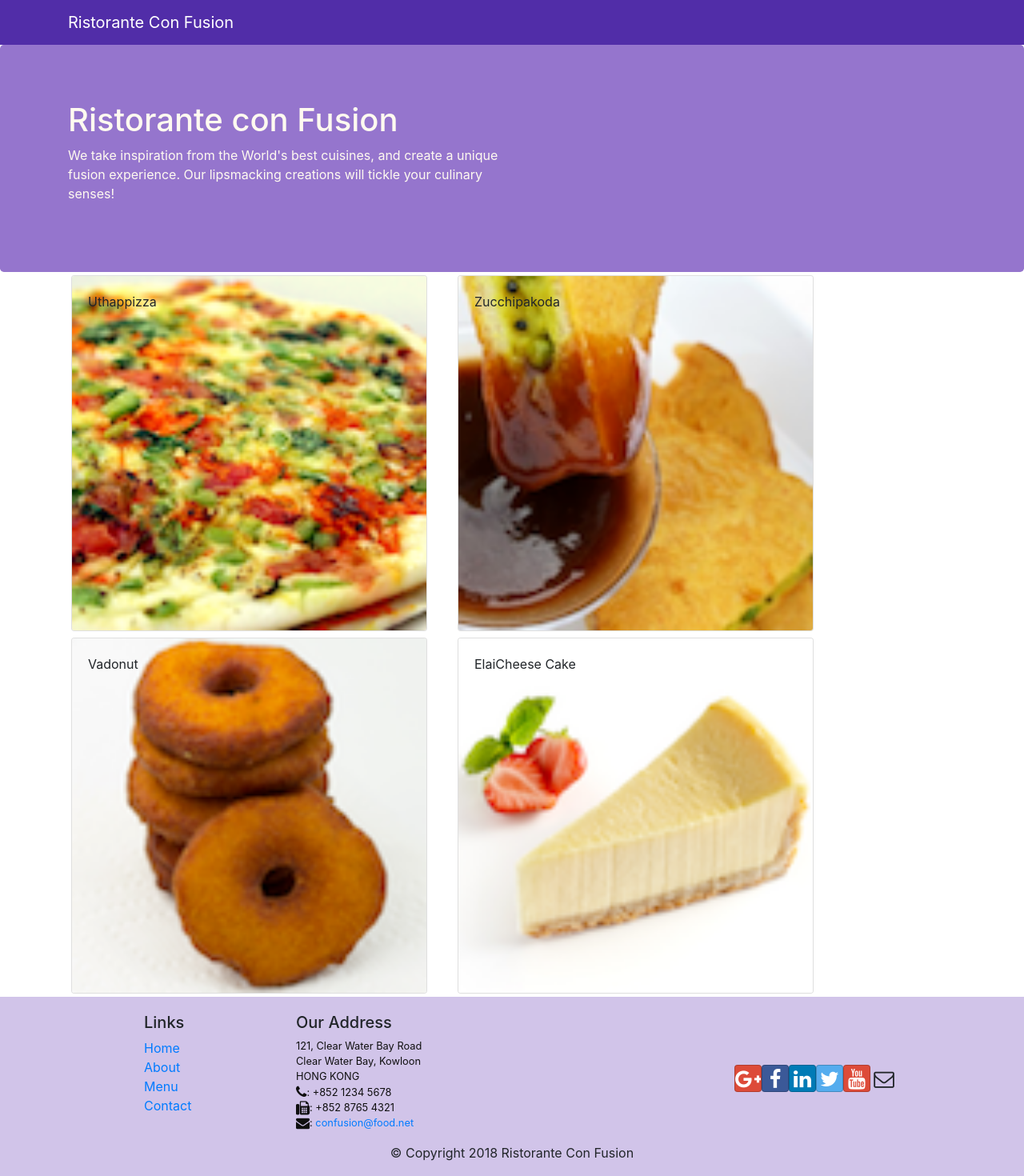
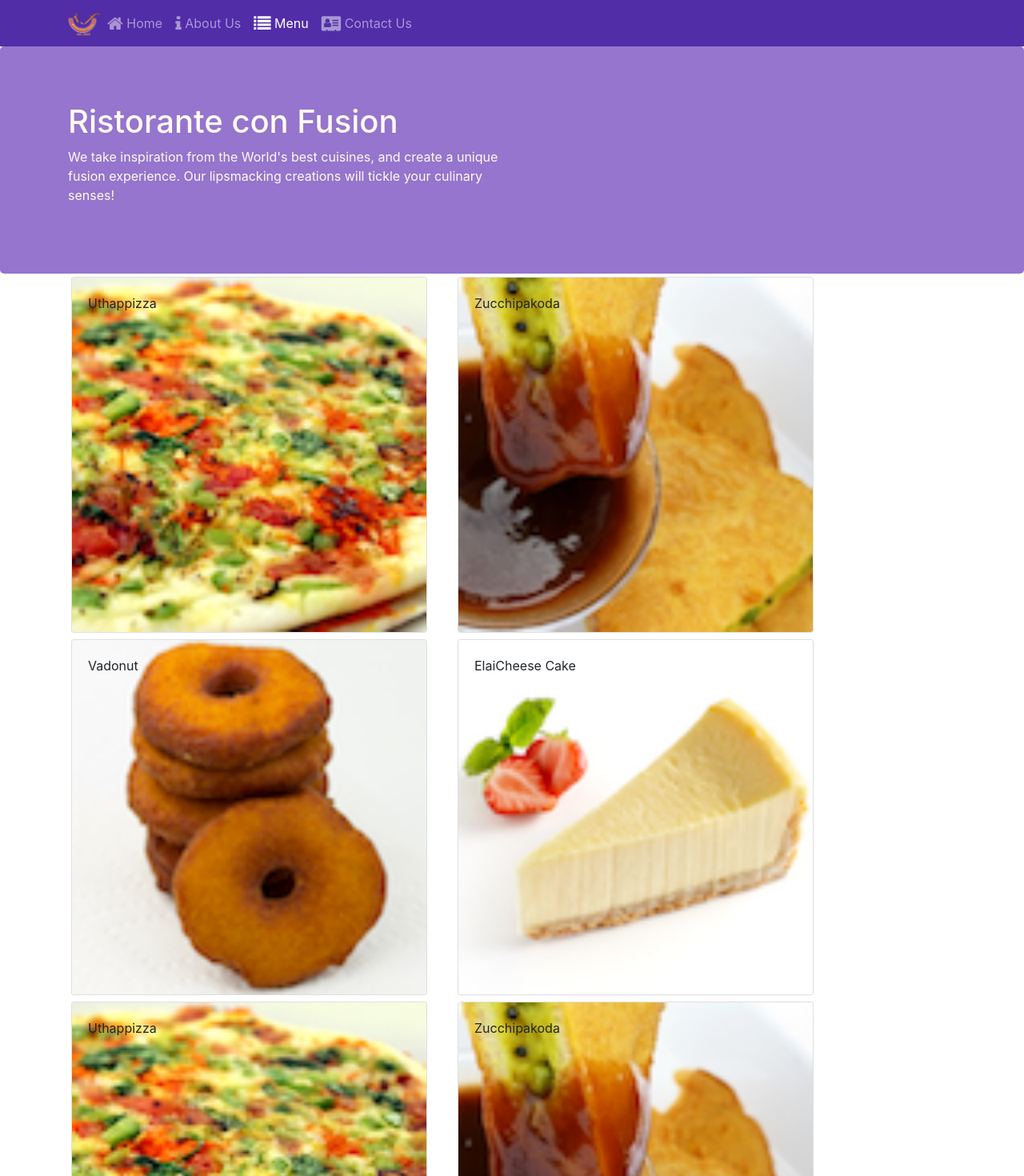
Before and after one commit to Turiahe/React, a React (Create React App) app: page /menu in a window 1280 px wide. Shown: the top 1470 px of the page at 80% size. Built offline with nearby package versions, Linux system fonts and the light colour scheme.

Commit message:
React Router

```diff
--- a/package.json
+++ b/package.json
@@ -12,6 +12,7 @@
     "popper.js": "^1.16.1",
     "react": "^18.2.0",
     "react-dom": "^18.2.0",
+    "react-router-dom": "^5.3.4",
     "react-scripts": "5.0.1",
     "reactstrap": "^9.2.0",
     "web-vitals": "^2.1.4"
--- a/src/App.js
+++ b/src/App.js
@@ -1,15 +1,17 @@
 import './App.css';
-
 import { Component } from 'react'
 import Main from './components/MainComponent';
-
+import { BrowserRouter } from 'react-router-dom';
 class App extends Component {
 
   render() {
     return (
+      <BrowserRouter>
       <div className="App">
         <Main />
       </div>
+    </BrowserRouter>
+
     );
   }
 }
--- a/src/Components/FooterComponent.js
+++ b/src/Components/FooterComponent.js
@@ -1,4 +1,6 @@
 import React from 'react';
+
+import { Link } from 'react-router-dom';
 
 function Footer(props) {
     return(
@@ -8,10 +10,11 @@
                 <div className="col-4 offset-1 col-sm-2">
                     <h5>Links</h5>
                     <ul className="list-unstyled">
-                        <li><a href="#">Home</a></li>
-                        <li><a href="#">About</a></li>
-                        <li><a href="#">Menu</a></li>
-                        <li><a href="contactus.html">Contact</a></li>
+                    <li><Link to='/home'>Home</Link></li>
+                        <li><Link to='/aboutus'>About Us</Link></li>
+                        <li><Link to='/menu'>Menu</Link></li>
+                        <li><Link to='/contactus'>Contact Us</Link></li>
+
                     </ul>
                 </div>
                 <div className="col-7 col-sm-5">
@@ -45,6 +48,7 @@
         </div>
     </div>
     )
+
 }
 
 export default Footer;
--- a/src/Components/HeaderComponent.js
+++ b/src/Components/HeaderComponent.js
@@ -1,41 +1,103 @@
 import React, { Component } from "react";
-import { Navbar, NavbarBrand, Jumbotron } from "reactstrap";
+// import { Navbar, NavbarBrand, Jumbotron } from "reactstrap";
+import { Nav, Navbar, NavbarBrand, NavbarToggler, Collapse, NavItem } from 'reactstrap';
+import { NavLink } from 'react-router-dom';
 
 class Header extends Component {
+    constructor(props) {
+        super(props);
+
+        this.toggleNav = this.toggleNav.bind(this);
+        this.state = {
+          isNavOpen: false
+        };
+      }
+
+      toggleNav() {
+        this.setState({
+          isNavOpen: !this.state.isNavOpen
+        });
+      }
+
     render() {
-    return (
-      <React.Fragment>
-        <Navbar dark>
+        return(
+            <div>
+                <Navbar dark expand="md">
                     <div className="container">
-            <NavbarBrand href="/">Ristorante Con Fusion</NavbarBrand>
+                        <NavbarToggler onClick={this.toggleNav} />
+                        <NavbarBrand className="mr-auto" href="/"><img src='assets/images/logo.png' height="30" width="41" alt='Ristorante Con Fusion' /></NavbarBrand>
+                        <Collapse isOpen={this.state.isNavOpen} navbar>
+                            <Nav navbar>
+                            <NavItem>
+                                <NavLink className="nav-link"  to='/home'><span className="fa fa-home fa-lg"></span> Home</NavLink>
+                            </NavItem>
+                            <NavItem>
+                                <NavLink className="nav-link" to='/aboutus'><span className="fa fa-info fa-lg"></span> About Us</NavLink>
+                            </NavItem>
+                            <NavItem>
+                                <NavLink className="nav-link"  to='/menu'><span className="fa fa-list fa-lg"></span> Menu</NavLink>
+                            </NavItem>
+                            <NavItem>
+                                <NavLink className="nav-link" to='/contactus'><span className="fa fa-address-card fa-lg"></span> Contact Us</NavLink>
+                            </NavItem>
+                            </Nav>
+                        </Collapse>
                     </div>
                 </Navbar>
-
-        <div
-          className="jumbotron"
-          style={{
-            padding: "70px 30px 70px 30px",
-            margin: "0px auto",
-            background: "#9575CD",
-            color: "floralwhite",
-          }}
-        >
+                <div className="jumbotron" style={{
+                    padding: '70px 30px 70px 30px',
+                    margin: '0px auto',
+                    background: '#9575CD',
+                    color: 'floralwhite'
+                }}>
                     <div className="container">
                         <div className="row row-header">
                             <div className="col-12 col-sm-6">
                                 <h1>Ristorante con Fusion</h1>
-                <p>
-                  We take inspiration from the World's best cuisines, and create
-                  a unique fusion experience. Our lipsmacking creations will
-                  tickle your culinary senses!
-                </p>
+                                <p>We take inspiration from the World's best cuisines, and create a unique fusion experience. Our lipsmacking creations will tickle your culinary senses!</p>
                             </div>
                         </div>
                     </div>
                 </div>
-      </React.Fragment>
+            </div>
         );
     }
 }
+export default Header;
 
-export default Header;
+// class Header extends Component {
+//   render() {
+//     return (
+//       <React.Fragment>
+//         <Navbar dark>
+//           <div className="container">
+//             <NavbarBrand href="/">Ristorante Con Fusion</NavbarBrand>
+//           </div>
+//         </Navbar>
+
+//         <div
+//           className="jumbotron"
+//           style={{
+//             padding: "70px 30px 70px 30px",
+//             margin: "0px auto",
+//             background: "#9575CD",
+//             color: "floralwhite",
+//           }}
+//         >
+//           <div className="container">
+//             <div className="row row-header">
+//               <div className="col-12 col-sm-6">
+//                 <h1>Ristorante con Fusion</h1>
+//                 <p>
+//                   We take inspiration from the World's best cuisines, and create
+//                   a unique fusion experience. Our lipsmacking creations will
+//                   tickle your culinary senses!
+//                 </p>
+//               </div>
+//             </div>
+//           </div>
+//         </div>
+//       </React.Fragment>
+//     );
+//   }
+// }
--- /dev/null
+++ b/src/Components/HomeComponent.js
@@ -0,0 +1,11 @@
+import React from 'react';
+
+function Home(props) {
+    return(
+      <div className="container">
+        <h4>Home</h4>
+      </div>
+    );
+}
+
+export default Home;
--- a/src/Components/MainComponent.js
+++ b/src/Components/MainComponent.js
@@ -1,38 +1,53 @@
-import React, { Component } from 'react';
-import { Navbar, NavbarBrand } from 'reactstrap';
-import DishDetail from './DishdetailComponent';
-import { DISHES } from '../shared/dishes';
-import Menu from './MenuComponent';
-import Header from './HeaderComponent';
-import Footer from './FooterComponent';
-
+import React, { Component } from "react";
+import { Navbar, NavbarBrand } from "reactstrap";
+import DishDetail from "./DishdetailComponent";
+import { DISHES } from "../shared/dishes";
+import Menu from "./MenuComponent";
+import Header from "./HeaderComponent";
+import Footer from "./FooterComponent";
+import Home from "./HomeComponent";
+import { Switch, Route, Redirect } from "react-router-dom";
 
 class Main extends Component {
-
   constructor(props) {
     super(props);
     this.state = {
       dishes: DISHES,
-        selectedDish: null
+      selectedDish: null,
     };
   }
 
   onDishSelect(dishId) {
-    this.setState({ selectedDish: dishId});
+    this.setState({ selectedDish: dishId });
   }
 
   render() {
+    const HomePage = () => {
+      return <Home />;
+    }
       return (
         <div>
-
           <Header />
-        <Menu dishes={this.state.dishes} onClick={(dishId) => this.onDishSelect(dishId)} />
-        <DishDetail dish={this.state.dishes.filter((dish) => dish.id === this.state.selectedDish)[0]} />
+          <Menu
+            dishes={this.state.dishes}
+            onClick={(dishId) => this.onDishSelect(dishId)}
+          />
+          <DishDetail
+            dish={
+              this.state.dishes.filter((dish) => dish.id === this.state.selectedDish)[0]
+            }/>
+          <Switch>
+            <Route path="/home" component={HomePage} />
+            <Route
+              exact
+              path="/menu"
+              component={() => <Menu dishes={this.state.dishes} />}
+            />
+            <Redirect to="/home" />
+          </Switch>
           <Footer />
-
         </div>
       );
+    };
   }
-}
-
 export default Main;
--- a/src/Components/MenuComponent.js
+++ b/src/Components/MenuComponent.js
@@ -4,8 +4,8 @@
 
   function RenderMenuItem ({dish, onClick}) {
     return (
-        <Card
-            onClick={() => onClick(dish.id)}>
+        <Card>
+            {/* onClick={() => onClick(dish.id)} */}
             <CardImg width="100%" src={dish.image} alt={dish.name} />
             <CardImgOverlay>
                 <CardTitle>{dish.name}</CardTitle>
```
Also changed, not shown: 1 other file (tests, documents, lock files or other folders). Lines whose indentation alone changed are shown as unchanged.
